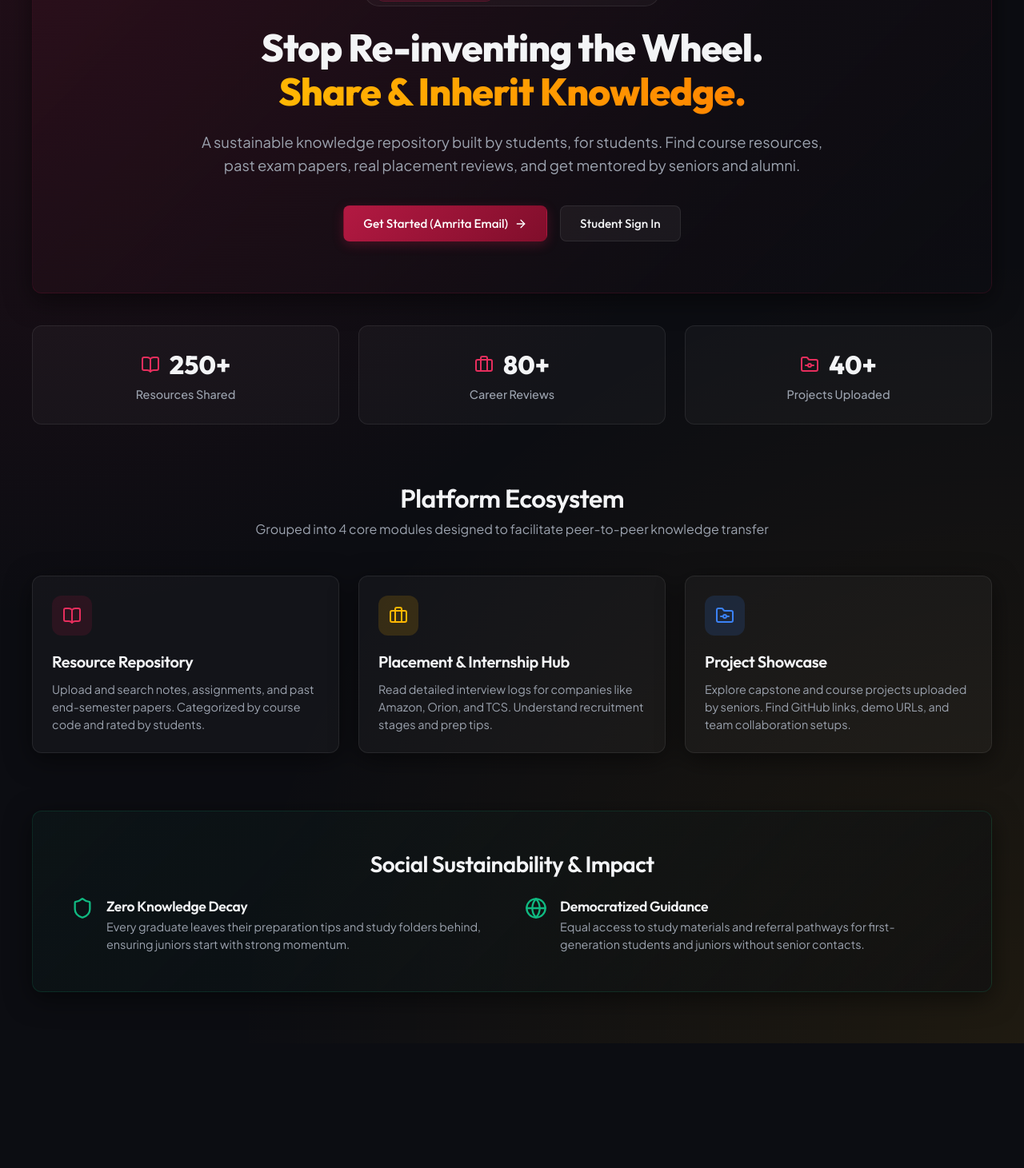
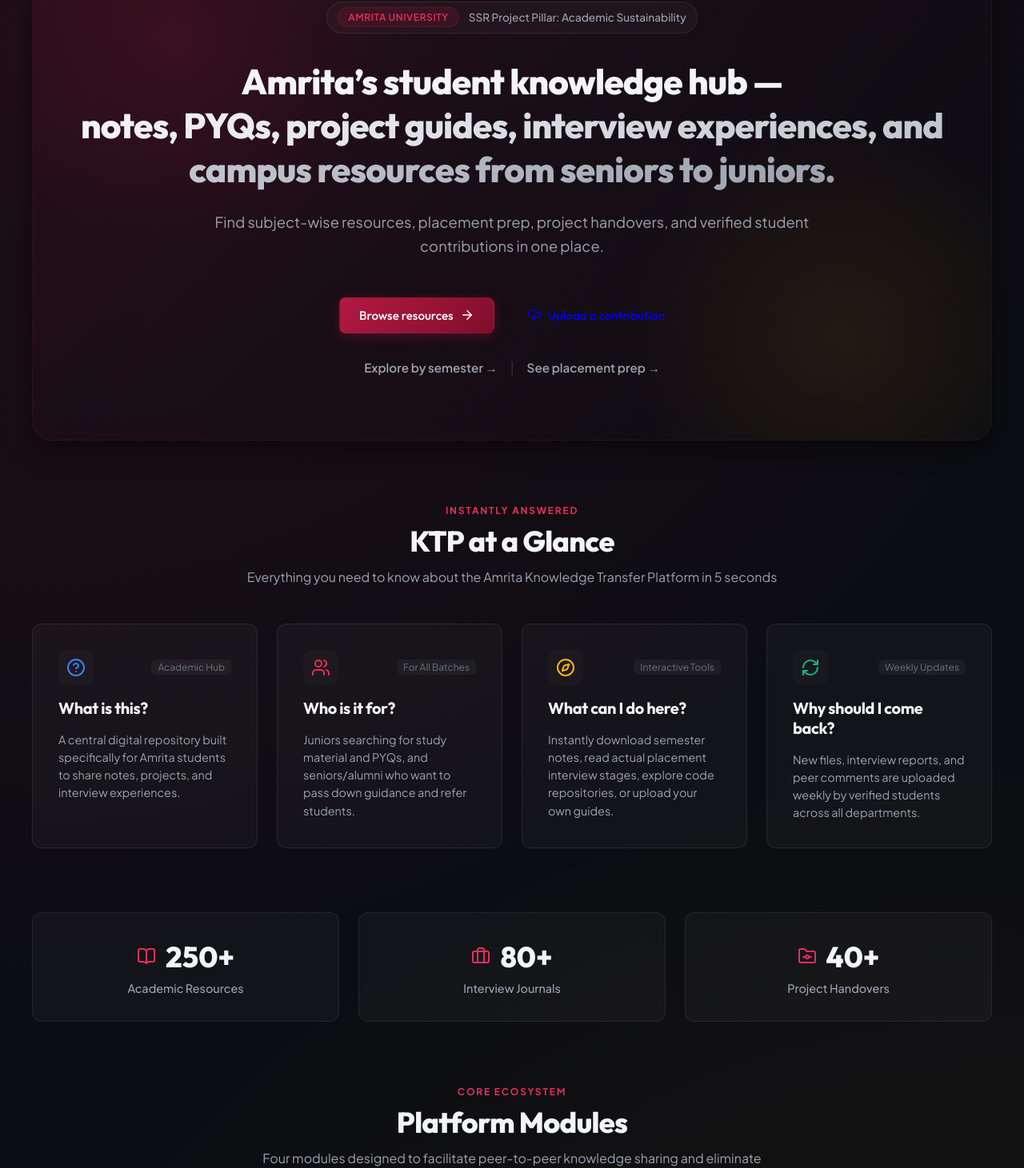
Before and after one commit to Dharani1567/Knowledge_Transfer_Platform_for_AmritaStudents, a React (Vite) app in the folder frontend/: page / in a window 1280 px wide. Shown: the part 220-1681 px from the top of the page at 80% size. Before the commit the page ends 1525 px from the top, so only its background shows below. Built offline with nearby package versions, Linux system fonts and the light colour scheme; no server answers.

Commit message:
Redesign homepage to instantly answer 4 core questions and map CTA hooks

```diff
--- a/frontend/src/pages/Home.jsx
+++ b/frontend/src/pages/Home.jsx
@@ -1,56 +1,116 @@
 import React from 'react';
 import { Link } from 'react-router-dom';
 import { useAuth } from '../context/AuthContext';
-import { BookOpen, Briefcase, FolderGit, ArrowRight, Shield, Globe, Award } from 'lucide-react';
+import {
+  BookOpen, Briefcase, FolderGit, ArrowRight,
+  Shield, Globe, Award, HelpCircle, Users,
+  RefreshCw, UploadCloud, Compass, CheckCircle2
+} from 'lucide-react';
 
 const Home = () => {
   const { user } = useAuth();
 
   const metrics = [
-    { label: 'Resources Shared', count: '250+', icon: <BookOpen className="metric-icon" /> },
-    { label: 'Career Reviews', count: '80+', icon: <Briefcase className="metric-icon" /> },
-    { label: 'Projects Uploaded', count: '40+', icon: <FolderGit className="metric-icon" /> }
+    { label: 'Academic Resources', count: '250+', icon: <BookOpen className="metric-icon" /> },
+    { label: 'Interview Journals', count: '80+', icon: <Briefcase className="metric-icon" /> },
+    { label: 'Project Handovers', count: '40+', icon: <FolderGit className="metric-icon" /> }
+  ];
+
+  const faqQuestions = [
+    {
+      q: "What is this?",
+      a: "A central digital repository built specifically for Amrita students to share notes, projects, and interview experiences.",
+      icon: <HelpCircle className="q-icon blue" size={24} />,
+      tag: "Academic Hub"
+    },
+    {
+      q: "Who is it for?",
+      a: "Juniors searching for study material and PYQs, and seniors/alumni who want to pass down guidance and refer students.",
+      icon: <Users className="q-icon red" size={24} />,
+      tag: "For All Batches"
+    },
+    {
+      q: "What can I do here?",
+      a: "Instantly download semester notes, read actual placement interview stages, explore code repositories, or upload your own guides.",
+      icon: <Compass className="q-icon gold" size={24} />,
+      tag: "Interactive Tools"
+    },
+    {
+      q: "Why should I come back?",
+      a: "New files, interview reports, and peer comments are uploaded weekly by verified students across all departments.",
+      icon: <RefreshCw className="q-icon green" size={24} />,
+      tag: "Weekly Updates"
+    }
   ];
 
   return (
     <div className="home-container animate-fade">
       {/* Hero Section */}
       <header className="hero-section glass-panel">
+        <div className="hero-glow-1"></div>
+        <div className="hero-glow-2"></div>
+
         <div className="hero-content">
           <div className="tagline-badge">
             <span className="badge badge-red">Amrita University</span>
-            <span>SSR Project Pillar: Education</span>
+            <span>SSR Project Pillar: Academic Sustainability</span>
           </div>
+
           <h1 className="hero-title">
-            Stop Re-inventing the Wheel.<br />
-            <span>Share & Inherit Knowledge.</span>
+            Amrita’s student knowledge hub — <br />
+            <span>notes, PYQs, project guides, interview experiences, and campus resources from seniors to juniors.</span>
           </h1>
+
           <p className="hero-subtitle">
-            A sustainable knowledge repository built by students, for students. Find course resources, past exam papers, real placement reviews, and get mentored by seniors and alumni.
+            Find subject-wise resources, placement prep, project handovers, and verified student contributions in one place.
           </p>
-          <div className="hero-cta">
-            {user ? (
-              <div className="cta-wrapper">
-                <Link to="/resources" className="btn btn-primary">
-                  Explore Resource Repository <ArrowRight size={16} />
+
+          <div className="hero-cta-group">
+            {/* Primary CTAs */}
+            <div className="primary-ctas">
+              <Link to="/resources" className="btn btn-primary btn-large">
+                Browse resources <ArrowRight size={18} />
               </Link>
-                <Link to="/experiences" className="btn btn-secondary">
-                  Read Placement Experiences
+              <Link to={user ? "/resources?upload=true" : "/login?redirect=/resources?upload=true"} className="btn btn-outline btn-large">
+                <UploadCloud size={18} /> Upload a contribution
               </Link>
             </div>
-            ) : (
-              <div className="cta-wrapper">
-                <Link to="/register" className="btn btn-primary">
-                  Get Started (Amrita Email) <ArrowRight size={16} />
+
+            {/* Secondary CTAs */}
+            <div className="secondary-ctas">
+              <Link to="/resources" className="btn-link-sec">
+                Explore by semester &rarr;
               </Link>
-                <Link to="/login" className="btn btn-secondary">
-                  Student Sign In
+              <span className="cta-divider">|</span>
+              <Link to="/experiences" className="btn-link-sec">
+                See placement prep &rarr;
               </Link>
             </div>
-            )}
           </div>
         </div>
       </header>
+
+      {/* Instant Answer (4 Questions) Section */}
+      <section className="faq-grid-section">
+        <div className="section-header-centered">
+          <span className="pre-title">Instantly Answered</span>
+          <h2>KTP at a Glance</h2>
+          <p>Everything you need to know about the Amrita Knowledge Transfer Platform in 5 seconds</p>
+        </div>
+
+        <div className="faq-grid">
+          {faqQuestions.map((item, idx) => (
+            <div key={idx} className="faq-card glass-card animate-slide">
+              <div className="faq-card-header">
+                <div className="faq-icon-box">{item.icon}</div>
+                <span className="faq-tag">{item.tag}</span>
+              </div>
+              <h3 className="faq-question">{item.q}</h3>
+              <p className="faq-answer">{item.a}</p>
+            </div>
+          ))}
+        </div>
+      </section>
 
       {/* Metrics Section */}
       <section className="metrics-grid">
@@ -67,8 +127,11 @@
 
       {/* Features Grid */}
       <section className="features-section">
-        <h2 className="section-title">Platform Ecosystem</h2>
-        <p className="section-subtitle">Grouped into 4 core modules designed to facilitate peer-to-peer knowledge transfer</p>
+        <div className="section-header-centered">
+          <span className="pre-title">Core Ecosystem</span>
+          <h2>Platform Modules</h2>
+          <p>Four modules designed to facilitate peer-to-peer knowledge sharing and eliminate knowledge decay</p>
+        </div>
 
         <div className="grid-cols-3">
           <div className="feature-card glass-panel">
@@ -76,8 +139,8 @@
               <BookOpen size={24} />
             </div>
             <h3>Resource Repository</h3>
-            <p>Upload and search notes, assignments, and past end-semester papers. Categorized by course code and rated by students.</p>
-            {user && <Link to="/resources" className="feature-link">View Notes &rarr;</Link>}
+            <p>Upload and search study notes, assignments, and past end-semester papers. Fully categorized by course codes and verified by classmates.</p>
+            <Link to="/resources" className="feature-link">View Notes &rarr;</Link>
           </div>
 
           <div className="feature-card glass-panel">
@@ -85,8 +148,8 @@
               <Briefcase size={24} />
             </div>
             <h3>Placement & Internship Hub</h3>
-            <p>Read detailed interview logs for companies like Amazon, Orion, and TCS. Understand recruitment stages and prep tips.</p>
-            {user && <Link to="/experiences" className="feature-link">View Reviews &rarr;</Link>}
+            <p>Read comprehensive interview reviews for top recruiters. Understand selection rounds, coding questions, and direct referral routes.</p>
+            <Link to="/experiences" className="feature-link">View Journals &rarr;</Link>
           </div>
 
           <div className="feature-card glass-panel">
@@ -94,31 +157,35 @@
               <FolderGit size={24} />
             </div>
             <h3>Project Showcase</h3>
-            <p>Explore capstone and course projects uploaded by seniors. Find GitHub links, demo URLs, and team collaboration setups.</p>
-            {user && <Link to="/projects" className="feature-link">View Projects &rarr;</Link>}
+            <p>Inspect final year capstones and course project handovers. Browse source code, live demos, and documentation left behind by seniors.</p>
+            <Link to="/projects" className="feature-link">View Projects &rarr;</Link>
           </div>
-
-
         </div>
       </section>
 
-      {/* Social Impact / Sustainability */}
+      {/* Value Proposition / Zero Knowledge Decay */}
       <section className="sustainability-section glass-panel">
         <div className="sustainability-content">
-          <h2>Social Sustainability & Impact</h2>
+          <span className="pre-title green-text">Social Sustainability & Impact</span>
+          <h2>Peer-to-Peer Academic Continuity</h2>
+          <p className="sustain-desc">
+            When seniors graduate, their valuable study guides and interview insights often disappear.
+            KTP prevents this academic decay by preserving and organizing records forever.
+          </p>
+
           <div className="impact-points">
             <div className="impact-point">
-              <Shield className="impact-icon" />
+              <CheckCircle2 className="impact-icon" size={24} />
               <div>
-                <h4>Zero Knowledge Decay</h4>
-                <p>Every graduate leaves their preparation tips and study folders behind, ensuring juniors start with strong momentum.</p>
+                <h4>Zero Knowledge Leakage</h4>
+                <p>Ensuring senior student directories, exam guides, and preparation timelines remain on-campus to serve the next batch.</p>
               </div>
             </div>
             <div className="impact-point">
-              <Globe className="impact-icon" />
+              <CheckCircle2 className="impact-icon" size={24} />
               <div>
                 <h4>Democratized Guidance</h4>
-                <p>Equal access to study materials and referral pathways for first-generation students and juniors without senior contacts.</p>
+                <p>Equal access to study materials, guidance, and interview paths for all students, regardless of their social circles.</p>
               </div>
             </div>
           </div>
@@ -129,19 +196,47 @@
         .home-container {
           display: flex;
           flex-direction: column;
-          gap: 2.5rem;
+          gap: 4rem;
           max-width: 1280px;
           margin: 0 auto;
-          padding: 2rem 1.5rem;
+          padding: 3rem 1.5rem;
         }
 
         .hero-section {
-          padding: 4rem 3rem;
-          background: linear-gradient(135deg, rgba(179, 25, 66, 0.08) 0%, rgba(12, 13, 18, 0.5) 100%);
+          padding: 5rem 3rem;
+          background: linear-gradient(135deg, rgba(179, 25, 66, 0.06) 0%, rgba(12, 13, 18, 0.5) 100%);
           border-color: rgba(179, 25, 66, 0.15);
           text-align: center;
           position: relative;
           overflow: hidden;
+          border-radius: 24px;
+        }
+
+        .hero-glow-1 {
+          position: absolute;
+          top: -20%;
+          left: -10%;
+          width: 50%;
+          height: 80%;
+          background: radial-gradient(circle, rgba(179, 25, 66, 0.15) 0%, transparent 70%);
+          pointer-events: none;
+          z-index: 1;
+        }
+
+        .hero-glow-2 {
+          position: absolute;
+          bottom: -20%;
+          right: -10%;
+          width: 50%;
+          height: 80%;
+          background: radial-gradient(circle, rgba(255, 183, 3, 0.08) 0%, transparent 70%);
+          pointer-events: none;
+          z-index: 1;
+        }
+
+        .hero-content {
+          position: relative;
+          z-index: 2;
         }
 
         .tagline-badge {
@@ -150,40 +245,173 @@
           gap: 0.75rem;
           background: rgba(255, 255, 255, 0.03);
           border: 1px solid var(--border-glass);
-          padding: 0.35rem 0.75rem;
+          padding: 0.4rem 0.85rem;
           border-radius: 30px;
-          margin-bottom: 1.5rem;
+          margin-bottom: 2rem;
           font-size: 0.85rem;
+          font-weight: 500;
+          color: var(--text-secondary);
         }
 
         .hero-title {
-          font-size: 3rem;
-          line-height: 1.15;
-          margin-bottom: 1.25rem;
+          font-size: 2.75rem;
+          line-height: 1.25;
+          margin-bottom: 1.5rem;
           font-weight: 800;
+          color: var(--text-primary);
+          letter-spacing: -0.02em;
         }
 
         .hero-title span {
-          background: linear-gradient(90deg, #ffb703 0%, #ff8500 100%);
+          background: linear-gradient(90deg, var(--text-primary) 0%, var(--text-secondary) 100%);
           -webkit-background-clip: text;
           -webkit-text-fill-color: transparent;
         }
 
         .hero-subtitle {
-          max-width: 780px;
-          margin: 0 auto 2.25rem auto;
+          max-width: 820px;
+          margin: 0 auto 3rem auto;
           color: var(--text-secondary);
           font-size: 1.15rem;
-          line-height: 1.6;
+          line-height: 1.65;
         }
 
-        .cta-wrapper {
+        .hero-cta-group {
+          display: flex;
+          flex-direction: column;
+          align-items: center;
+          gap: 1.5rem;
+        }
+
+        .primary-ctas {
           display: flex;
           gap: 1rem;
           justify-content: center;
           flex-wrap: wrap;
         }
 
+        .secondary-ctas {
+          display: flex;
+          align-items: center;
+          gap: 1rem;
+          margin-top: 0.5rem;
+        }
+
+        .btn-link-sec {
+          color: var(--text-secondary);
+          text-decoration: none;
+          font-size: 0.95rem;
+          font-weight: 600;
+          transition: var(--transition-smooth);
+        }
+
+        .btn-link-sec:hover {
+          color: var(--color-amrita-red-light);
+        }
+
+        .cta-divider {
+          color: rgba(255, 255, 255, 0.15);
+        }
+
+        /* Centered Headers */
+        .section-header-centered {
+          text-align: center;
+          max-width: 680px;
+          margin: 0 auto 3rem auto;
+        }
+
+        .pre-title {
+          font-size: 0.75rem;
+          text-transform: uppercase;
+          letter-spacing: 0.15em;
+          color: var(--color-amrita-red-light);
+          font-weight: 700;
+          margin-bottom: 0.5rem;
+          display: block;
+        }
+
+        .pre-title.green-text {
+          color: var(--color-success);
+        }
+
+        .section-header-centered h2 {
+          font-size: 2.25rem;
+          font-weight: 800;
+          margin-bottom: 0.75rem;
+        }
+
+        .section-header-centered p {
+          color: var(--text-secondary);
+          font-size: 1rem;
+        }
+
+        /* FAQ Question Grid */
+        .faq-grid-section {
+          padding: 1rem 0;
+        }
+
+        .faq-grid {
+          display: grid;
+          grid-template-columns: repeat(auto-fit, minmax(260px, 1fr));
+          gap: 1.5rem;
+        }
+
+        .faq-card {
+          padding: 2rem;
+          display: flex;
+          flex-direction: column;
+          gap: 1rem;
+          transition: var(--transition-smooth);
+          height: 100%;
+        }
+
+        .faq-card:hover {
+          transform: translateY(-4px);
+          border-color: var(--border-glass-focused);
+        }
+
+        .faq-card-header {
+          display: flex;
+          justify-content: space-between;
+          align-items: center;
+        }
+
+        .faq-icon-box {
+          display: flex;
+          align-items: center;
+          justify-content: center;
+          width: 44px;
+          height: 44px;
+          border-radius: 10px;
+          background: rgba(255, 255, 255, 0.02);
+        }
+
+        .q-icon.blue { color: var(--color-info); }
+        .q-icon.red { color: var(--color-amrita-red-light); }
+        .q-icon.gold { color: var(--color-gold); }
+        .q-icon.green { color: var(--color-success); }
+
+        .faq-tag {
+          font-size: 0.75rem;
+          color: var(--text-muted);
+          background: rgba(255, 255, 255, 0.04);
+          padding: 0.15rem 0.5rem;
+          border-radius: 6px;
+        }
+
+        .faq-question {
+          font-size: 1.25rem;
+          font-weight: 700;
+          color: var(--text-primary);
+        }
+
+        .faq-answer {
+          font-size: 0.9rem;
+          color: var(--text-secondary);
+          line-height: 1.55;
+        }
+
+        /* Metrics grid */
         .metrics-grid {
           display: grid;
           grid-template-columns: repeat(auto-fit, minmax(220px, 1fr));
@@ -195,7 +423,7 @@
           flex-direction: column;
           align-items: center;
           justify-content: center;
-          padding: 1.75rem;
+          padding: 2rem;
           text-align: center;
         }
 
@@ -214,7 +442,7 @@
 
         .metric-count {
           font-family: var(--font-heading);
-          font-size: 2rem;
+          font-size: 2.25rem;
           font-weight: 800;
           color: var(--text-primary);
         }
@@ -225,27 +453,16 @@
           font-weight: 500;
         }
 
+        /* Features Section */
         .features-section {
-          padding: 2rem 0;
-        }
-
-        .section-title {
-          font-size: 2rem;
-          text-align: center;
-          margin-bottom: 0.5rem;
-        }
-
-        .section-subtitle {
-          color: var(--text-secondary);
-          text-align: center;
-          margin-bottom: 3rem;
-          font-size: 1rem;
+          padding: 1rem 0;
         }
 
         .feature-card {
           display: flex;
           flex-direction: column;
-          gap: 0.75rem;
+          gap: 1rem;
+          padding: 2rem;
           text-align: left;
         }
 
@@ -256,103 +473,134 @@
           width: 50px;
           height: 50px;
           border-radius: 12px;
-          margin-bottom: 0.5rem;
         }
 
         .feature-icon-wrapper.red {
-          background: rgba(179, 25, 66, 0.15);
+          background: rgba(179, 25, 66, 0.12);
           color: var(--color-amrita-red-light);
         }
 
         .feature-icon-wrapper.gold {
-          background: rgba(255, 183, 3, 0.15);
+          background: rgba(255, 183, 3, 0.12);
           color: var(--color-gold);
         }
 
         .feature-icon-wrapper.blue {
-          background: rgba(59, 130, 246, 0.15);
+          background: rgba(59, 130, 246, 0.12);
           color: var(--color-info);
         }
 
-        .feature-icon-wrapper.green {
-          background: rgba(16, 185, 129, 0.15);
-          color: var(--color-success);
-        }
-
         .feature-card h3 {
-          font-size: 1.25rem;
+          font-size: 1.35rem;
           color: var(--text-primary);
+          font-weight: 700;
         }
 
         .feature-card p {
           color: var(--text-secondary);
           font-size: 0.9rem;
-          line-height: 1.5;
+          line-height: 1.55;
           flex: 1;
         }
 
         .feature-link {
           color: var(--color-amrita-red-light);
           text-decoration: none;
-          font-size: 0.9rem;
+          font-size: 0.95rem;
           font-weight: 600;
           margin-top: 0.5rem;
+          display: inline-flex;
+          align-items: center;
+          gap: 0.25rem;
         }
 
         .feature-link:hover {
           text-decoration: underline;
         }
 
+        /* Sustainability Section */
         .sustainability-section {
-          padding: 3rem;
-          background: linear-gradient(135deg, rgba(16, 185, 129, 0.04) 0%, rgba(12, 13, 18, 0.5) 100%);
+          padding: 4rem;
+          background: linear-gradient(135deg, rgba(16, 185, 129, 0.03) 0%, rgba(12, 13, 18, 0.5) 100%);
           border-color: rgba(16, 185, 129, 0.15);
+          border-radius: 20px;
         }
 
         .sustainability-content h2 {
-          font-size: 1.75rem;
-          margin-bottom: 1.5rem;
-          text-align: center;
+          font-size: 2rem;
+          font-weight: 800;
+          margin-bottom: 1rem;
+        }
+
+        .sustain-desc {
+          color: var(--text-secondary);
+          font-size: 1.1rem;
+          line-height: 1.6;
+          max-width: 800px;
+          margin-bottom: 2.5rem;
         }
 
         .impact-points {
           display: grid;
           grid-template-columns: 1fr 1fr;
-          gap: 2rem;
+          gap: 3rem;
         }
 
         .impact-point {
           display: flex;
-          gap: 1rem;
+          gap: 1.25rem;
         }
 
         .impact-icon {
           color: var(--color-success);
           flex-shrink: 0;
-          width: 28px;
-          height: 28px;
+          margin-top: 0.25rem;
         }
 
         .impact-point h4 {
-          font-size: 1.1rem;
-          margin-bottom: 0.25rem;
+          font-size: 1.2rem;
+          font-weight: 700;
+          margin-bottom: 0.5rem;
+          color: var(--text-primary);
         }
 
         .impact-point p {
           color: var(--text-secondary);
           font-size: 0.9rem;
-          line-height: 1.5;
+          line-height: 1.55;
+        }
+
+        @media (max-width: 992px) {
+          .sustainability-section {
+            padding: 3rem 2rem;
+          }
+          .impact-points {
+            grid-template-columns: 1fr;
+            gap: 2rem;
+          }
         }
 
         @media (max-width: 768px) {
+          .home-container {
+            gap: 3rem;
+            padding: 2rem 1rem;
+          }
           .hero-section {
-            padding: 2.5rem 1.5rem;
+            padding: 4rem 1.5rem;
           }
           .hero-title {
-            font-size: 2.25rem;
+            font-size: 2rem;
           }
-          .impact-points {
-            grid-template-columns: 1fr;
+          .hero-subtitle {
+            font-size: 1rem;
+            margin-bottom: 2rem;
+          }
+          .primary-ctas {
+            flex-direction: column;
+            width: 100%;
+          }
+          .primary-ctas .btn {
+            width: 100%;
           }
         }
       `}</style>
```
Also changed, not shown: frontend/src/pages/Resources.jsx (+7 -0 lines). Lines whose indentation alone changed are shown as unchanged.
